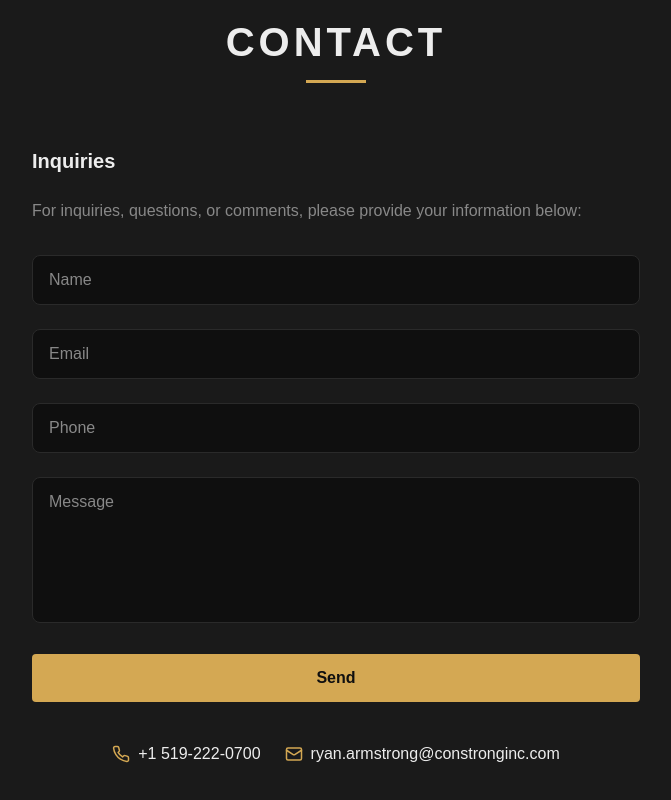
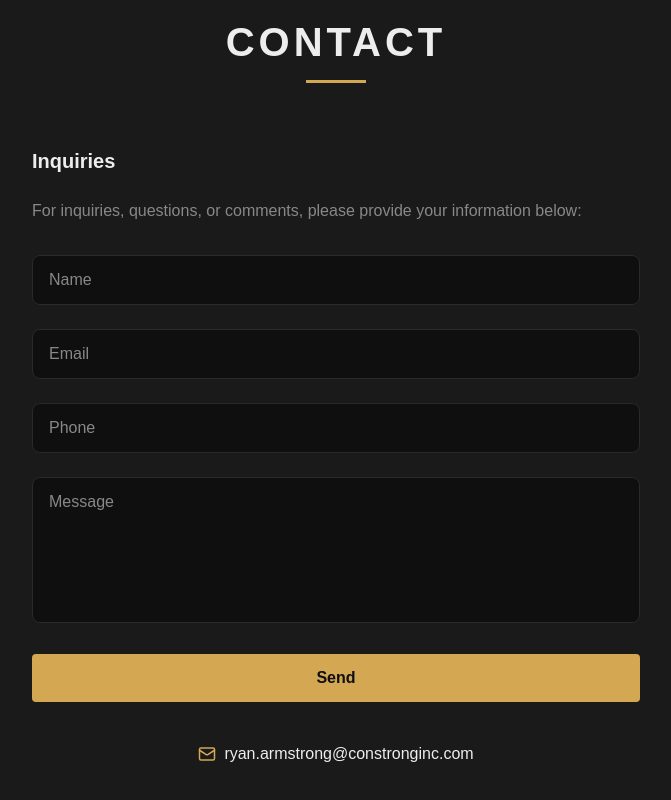
Before and after one commit to spragginsdesigns/constrong, a Next.js app: page / in a window 1280 px wide. Shown: the part 4098-4898 px from the top of the page, without its empty margins (304-975 px from the left). Built offline with nearby package versions, Linux system fonts and the light colour scheme.

Commit message:
Update Contact.tsx

```diff
--- a/src/components/sections/Contact.tsx
+++ b/src/components/sections/Contact.tsx
@@ -133,13 +133,6 @@ export default function Contact() {
           {/* Contact Info - Below Form with White Font */}
           <div className="mt-10 flex flex-col sm:flex-row items-center justify-center gap-6 text-foreground">
             <a
-              href={`tel:${COMPANY.contact.phoneRaw}`}
-              className="flex items-center gap-2 hover:text-accent transition-colors"
-            >
-              <PhoneIcon className="text-accent flex-shrink-0" size={18} />
-              <span>{COMPANY.contact.phone}</span>
-            </a>
-            <a
               href={`mailto:${COMPANY.contact.email}`}
               className="flex items-center gap-2 hover:text-accent transition-colors"
             >
```
